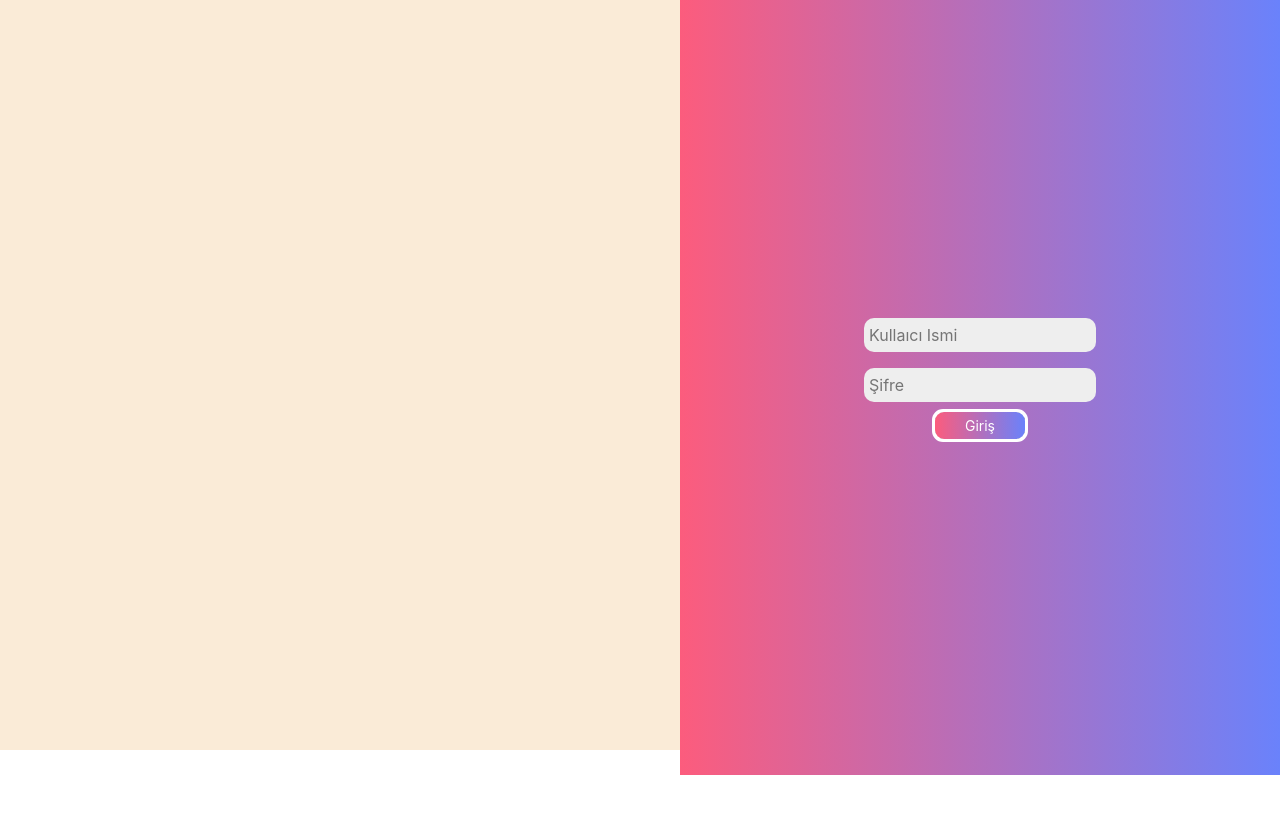
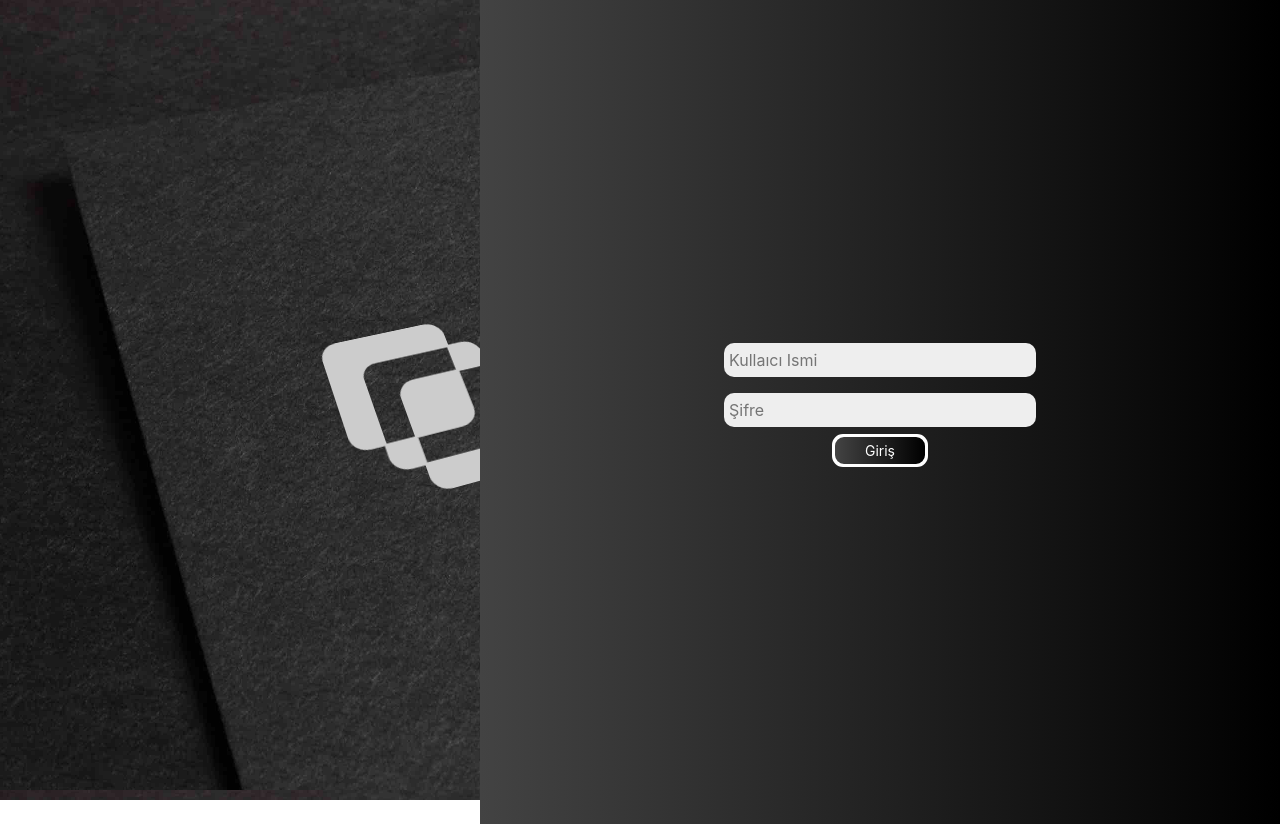
Before and after one commit to FatmaKalkan/iris-app, a React (Create React App) app: page / in a window 1280 px wide. Before the commit the page ends 800 px from the top, so only its background shows below. Built offline with nearby package versions, Linux system fonts and the light colour scheme.

Commit message:
Login form design change 6

```diff
--- a/src/App.css
+++ b/src/App.css
@@ -1,12 +1,13 @@
 
 .App {
   /* background-image:"./img/iris-appBackground.png"; */
+  background-image: url(./img/iris-appBackground.png);;
   display: flex;
-  background-color:antiquewhite;
+  background-color:white;
   text-align: center;
   justify-content: center;
   align-items: center;
   flex-direction: column;
-  /* height: 100vh; */
-  height: calc(100vh - 50px);
+  height: 100vh;
+  /* height: calc(100vh - 50px); */
 }
--- a/src/components/button/button.css
+++ b/src/components/button/button.css
@@ -10,7 +10,8 @@
     border-radius: 10px;
     transition: all .4s ease;
     background: -webkit-linear-gradient(to right, #FF4B2B, #FF416C);
-	background-image: linear-gradient(to right, #fc5c7d, #6a82fb);
+	/* background-image: linear-gradient(to right, #fc5c7d, #6a82fb); */
+    background-image: linear-gradient(to right, #434343 0%,  black 100%);
 
 }
 .button:hover
--- a/src/components/form/form.css
+++ b/src/components/form/form.css
@@ -3,11 +3,11 @@
 	align-items: center;
 	justify-content: center; /* nesnelerin yeri */
 	flex-direction: column;
-	height: 100%;
+	height: 106%;
 	text-align: center;
     background: #FF416C;
-	background: -webkit-linear-gradient(to right, #FF4B2B, #FF416C);
-	background-image: linear-gradient(to right, #fc5c7d, #6a82fb);
+	background: -webkit-linear-gradient(to right, #636363, #FF416C);
+	background-image: linear-gradient(to right, #434343 0%,  black 100%);
     /* background-image: linear-gradient(90deg, #020024 0%, #090979 35%, #00d4ff 100%);
     background-image: linear-gradient( #020024,   #090979);
     background-image: linear-gradient(to right bottom, #020024 30%,#090979  50%,  #00d4ff 20%); */
@@ -18,7 +18,7 @@
 	color: #FFFFFF;
     position: absolute;
     right: 0px;
-    width: 600px;
+    width: 800px;
     border: 3px ;
     padding: 10px;
 
```
Also changed, not shown: src/img/iris-appBackground,-YDK.png (added), src/img/iris-appBackground.png.
